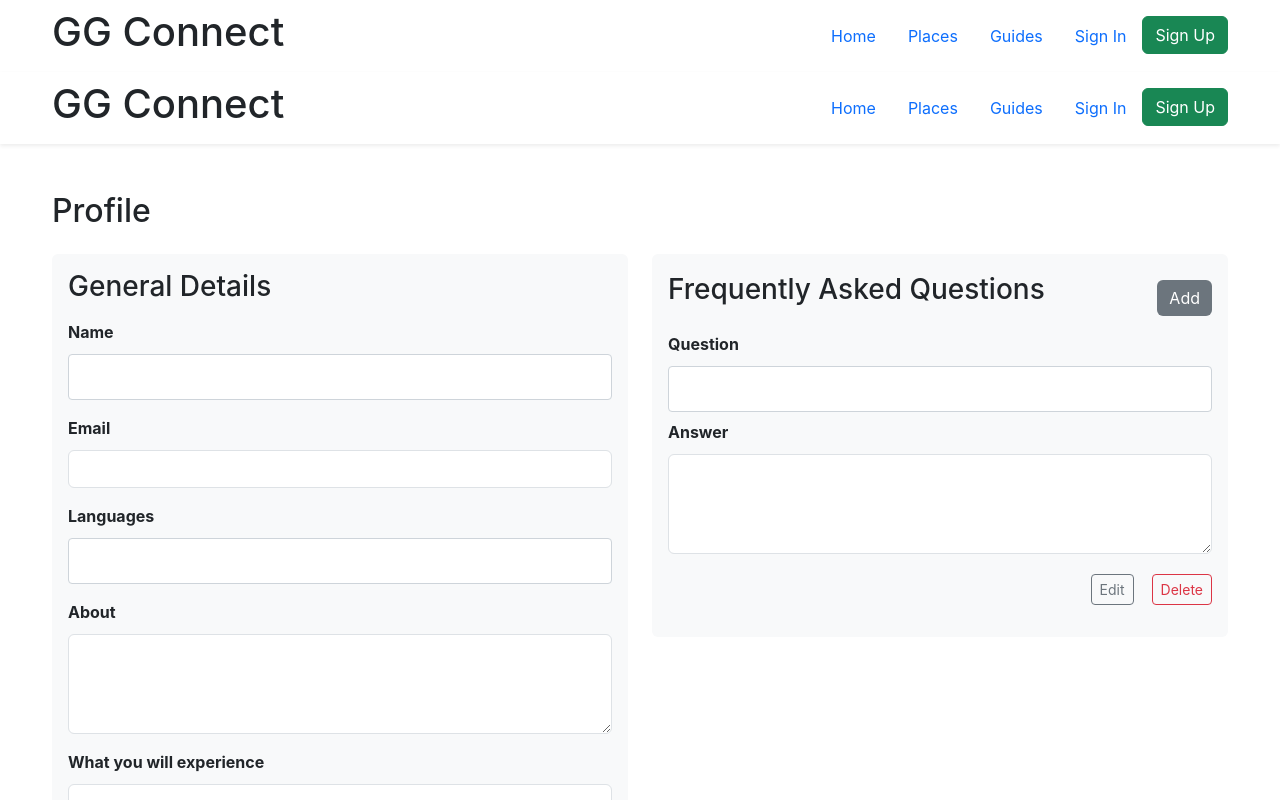
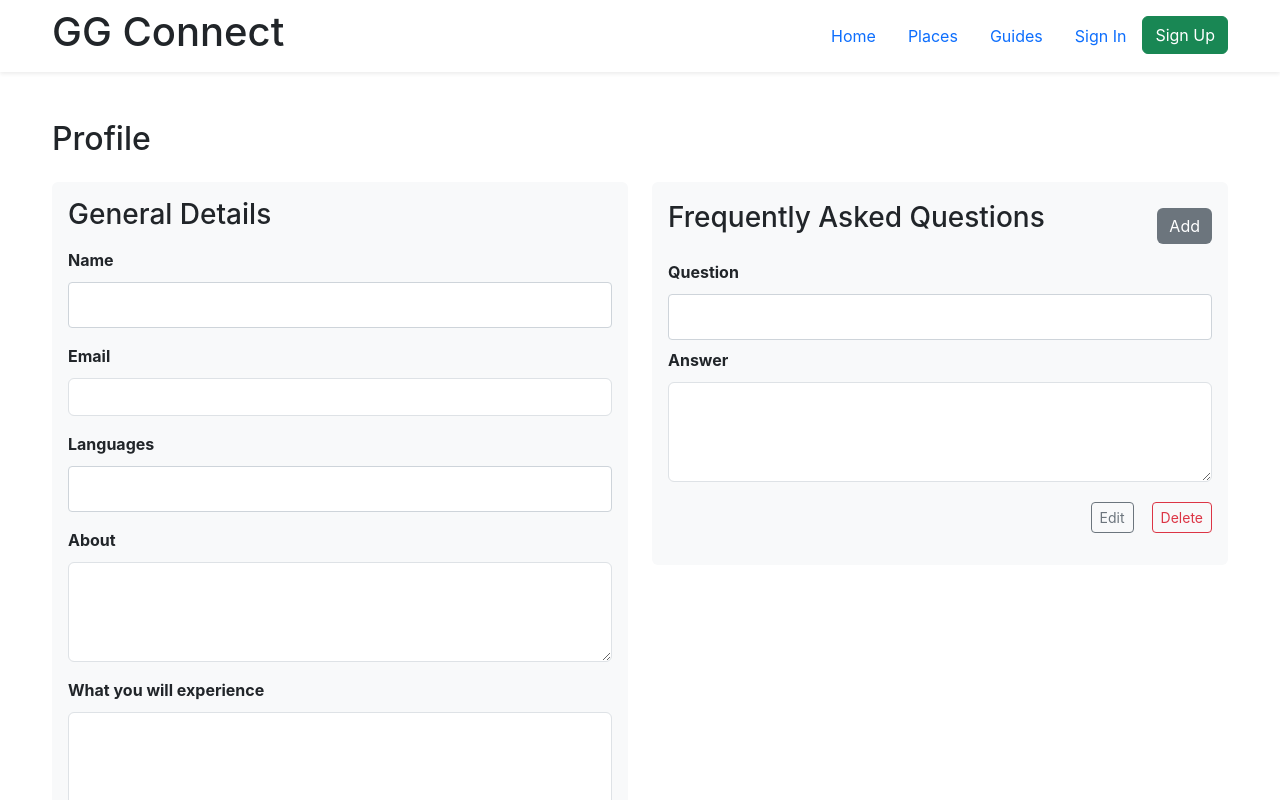
Before and after one commit to RubenAlonzo/global-guide-connect, a React (Create React App) app in the folder globe-guide-connect/: page /profile-form in a window 1280 px wide. Shown: the top 800 px of the page. Built offline with nearby package versions, Linux system fonts and the light colour scheme.

Commit message:
Remove headers

```diff
--- a/globe-guide-connect/src/pages/FormPlaces.js
+++ b/globe-guide-connect/src/pages/FormPlaces.js
@@ -125,7 +125,6 @@ function FormPlaces() {
 
   return (
     <div>
-      <Header />
       <section className="form-places-section py-5">
         <div className="container">
           <h2 className="mb-4">Add Place</h2>
--- a/globe-guide-connect/src/pages/profileForm.js
+++ b/globe-guide-connect/src/pages/profileForm.js
@@ -82,7 +82,6 @@ function ProfileForm() {
 
   return (
     <div>
-      <Header />
       <section className="profile-form-section py-5">
         <div className="container">
           <h2 className="mb-4">Profile</h2>
```
